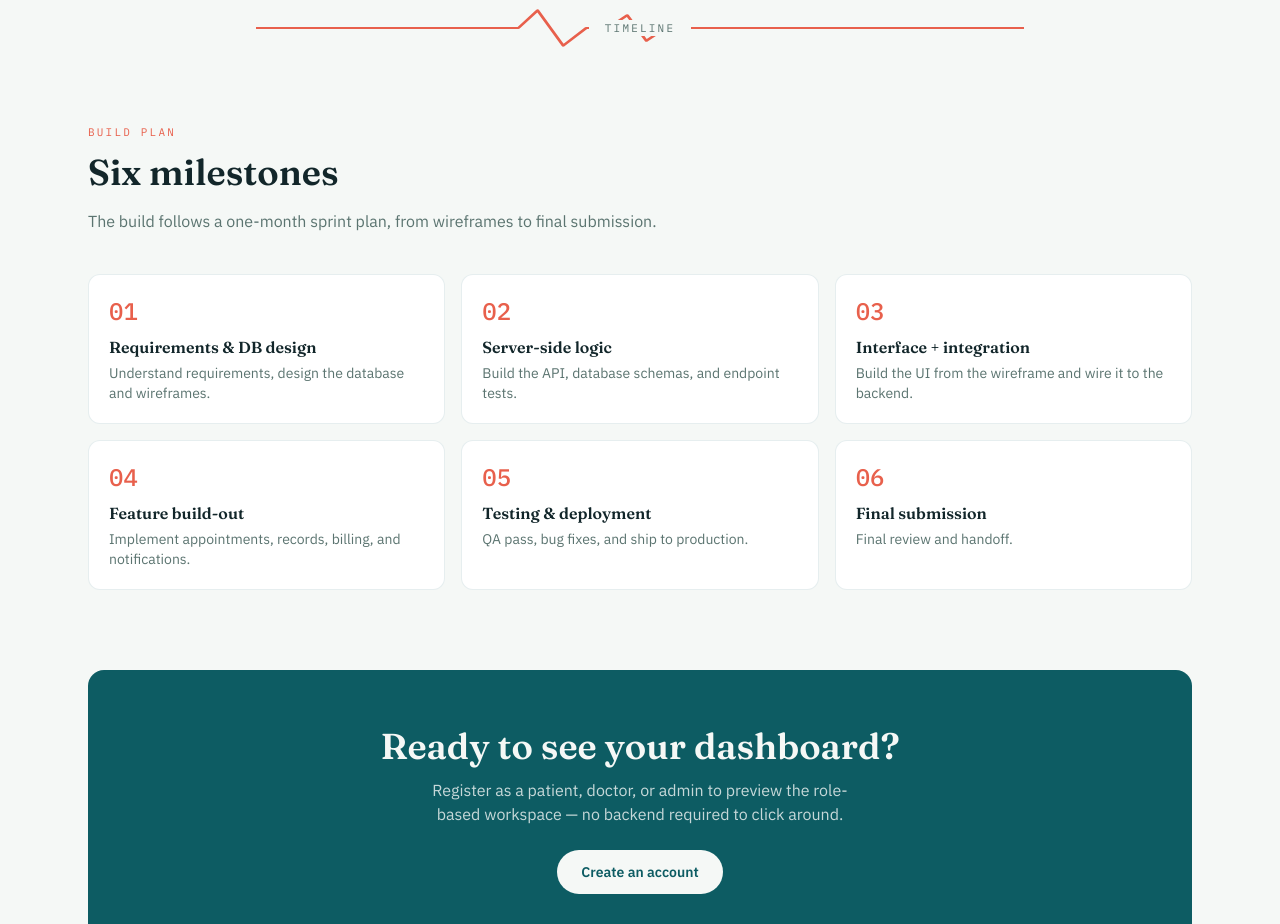
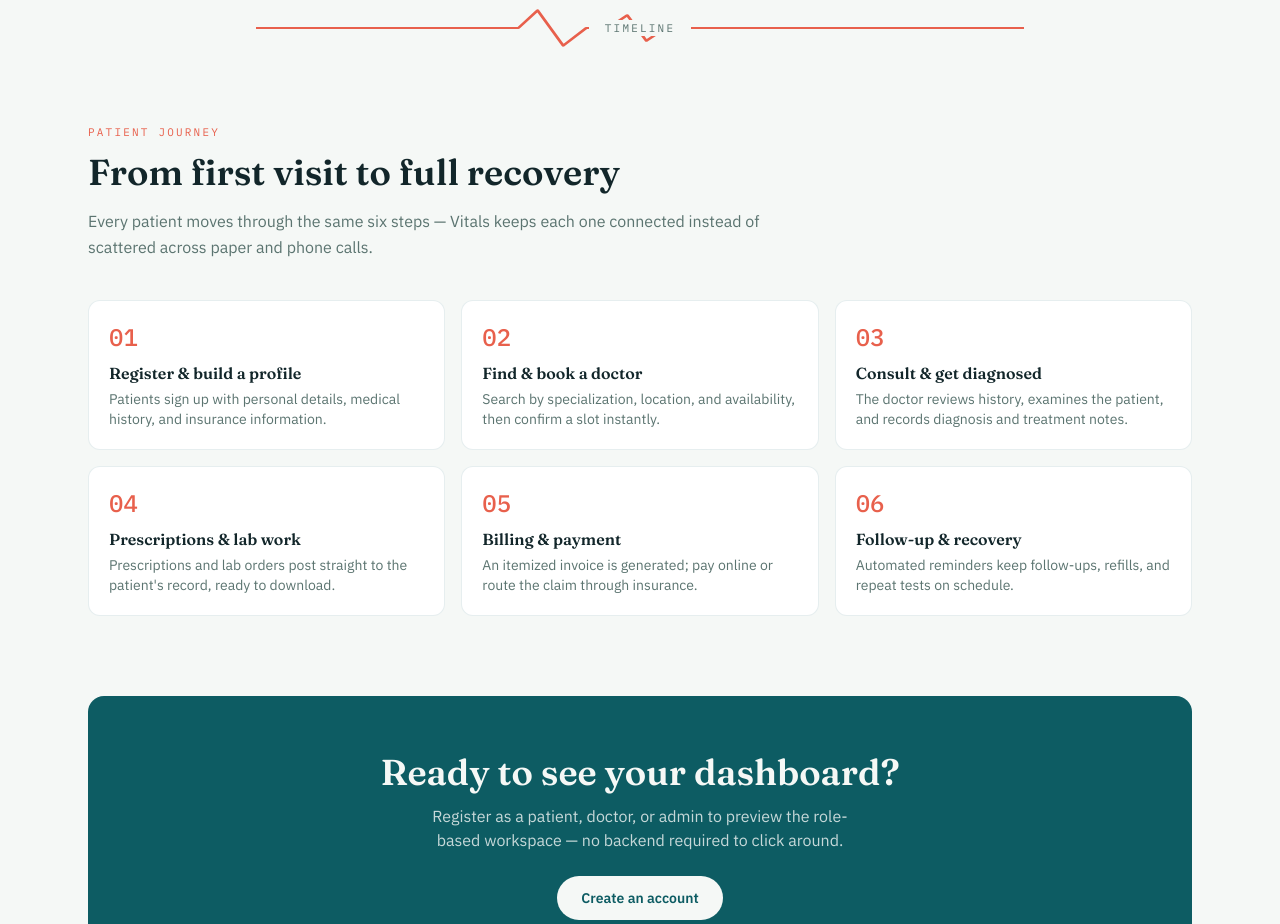
Before and after one commit to SREESRUTHYMS/healthcare-system, a React (Vite) app: page / in a window 1280 px wide. Shown: the part 2080-3004 px from the top of the page. Built offline with nearby package versions, Linux system fonts and the light colour scheme.

Commit message:
Reframe timeline as patient care journey

```diff
--- a/src/pages/Home.jsx
+++ b/src/pages/Home.jsx
@@ -40,12 +40,12 @@ const MODULES = {
 };
 
 const TIMELINE = [
-  { n: "01", label: "Requirements & DB design", detail: "Understand requirements, design the database and wireframes." },
-  { n: "02", label: "Server-side logic", detail: "Build the API, database schemas, and endpoint tests." },
-  { n: "03", label: "Interface + integration", detail: "Build the UI from the wireframe and wire it to the backend." },
-  { n: "04", label: "Feature build-out", detail: "Implement appointments, records, billing, and notifications." },
-  { n: "05", label: "Testing & deployment", detail: "QA pass, bug fixes, and ship to production." },
-  { n: "06", label: "Final submission", detail: "Final review and handoff." },
+  { n: "01", label: "Register & build a profile", detail: "Patients sign up with personal details, medical history, and insurance information." },
+  { n: "02", label: "Find & book a doctor", detail: "Search by specialization, location, and availability, then confirm a slot instantly." },
+  { n: "03", label: "Consult & get diagnosed", detail: "The doctor reviews history, examines the patient, and records diagnosis and treatment notes." },
+  { n: "04", label: "Prescriptions & lab work", detail: "Prescriptions and lab orders post straight to the patient's record, ready to download." },
+  { n: "05", label: "Billing & payment", detail: "An itemized invoice is generated; pay online or route the claim through insurance." },
+  { n: "06", label: "Follow-up & recovery", detail: "Automated reminders keep follow-ups, refills, and repeat tests on schedule." },
 ];
 
 export default function Home() {
@@ -199,9 +199,9 @@ export default function Home() {
       {/* Timeline */}
       <Section
         id="timeline"
-        eyebrow="Build plan"
-        title="Six milestones"
-        subtitle="The build follows a one-month sprint plan, from wireframes to final submission."
+        eyebrow="Patient journey"
+        title="From first visit to full recovery"
+        subtitle="Every patient moves through the same six steps — Vitals keeps each one connected instead of scattered across paper and phone calls."
       >
         <ol className="grid gap-4 sm:grid-cols-2 lg:grid-cols-3">
           {TIMELINE.map((step) => (
```
